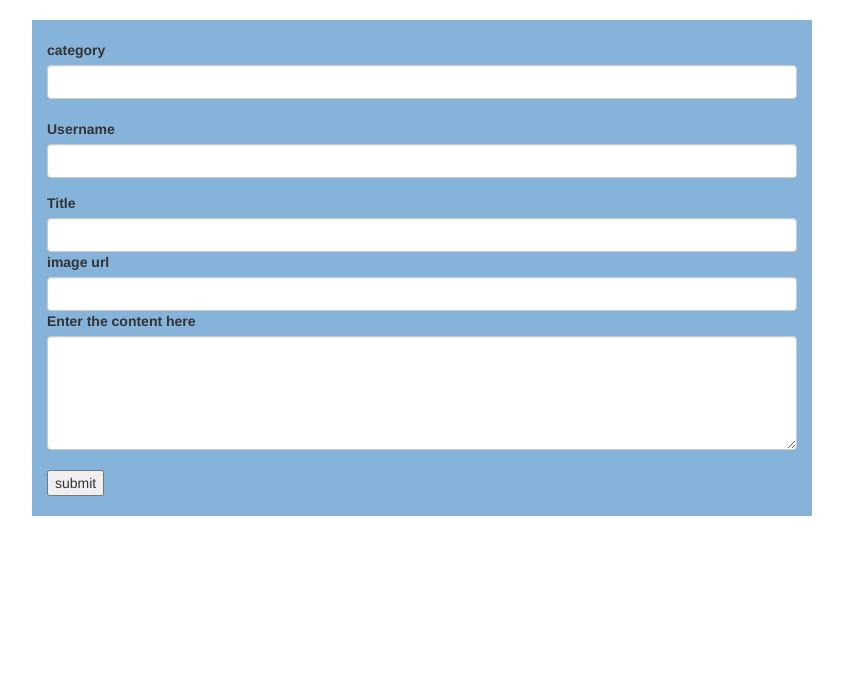
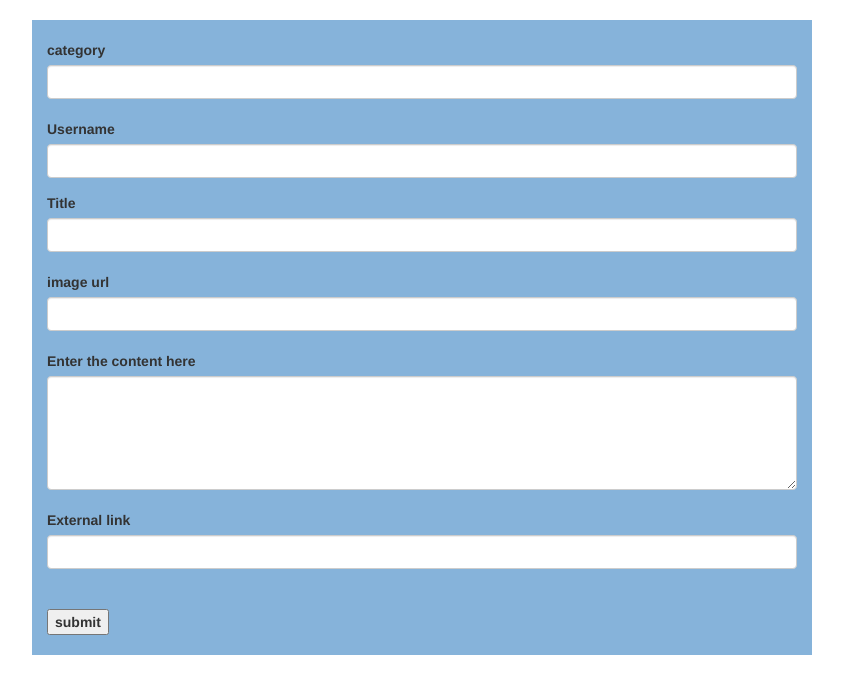
Before and after one commit to eliki-hue/eliki-blog, a Flask app: page /blogForm in a window 1280 px wide. Shown: the part 52-746 px from the top of the page, without its empty margins (218-1061 px from the left). Run offline with Flask 2, Linux system fonts and the light colour scheme; some libraries are stand-ins or nearby versions.

Commit message:
updated the blog form

```diff
--- a/app/templates/blogForm.html
+++ b/app/templates/blogForm.html
@@ -25,15 +25,18 @@
                         <input type="text" class="form-control" id="sender" name="username">
                       </div>
                       <label for="title">Title</label>
-                       <input type="text" class="form-control" id="title" name="title">
+                       <input type="text" class="form-control" id="title" name="title"><br>
 
                       <label for="image">image url</label>
-                       <input type="text" class="form-control" id="image" name="image">
+                       <input type="text" class="form-control" id="image" name="image"><br>
                       <div class="mb-3">
                         <label for="blog" class="form-label">Enter the content here</label>
                         <textarea class="form-control" id="blog" name="blog" rows="5" cols="50" maxlength="450"></textarea>
                       </div><br>
-                      <button type="submit">submit</button><br>
+                      <label for="link">External link</label>
+                        <input type="text" class="form-control" id="link" name="link">
+                      <br><br>
+                      <button type="submit" style="font-weight: bolder;">submit</button><br>
                 </form><br>
 
             </div>
```
